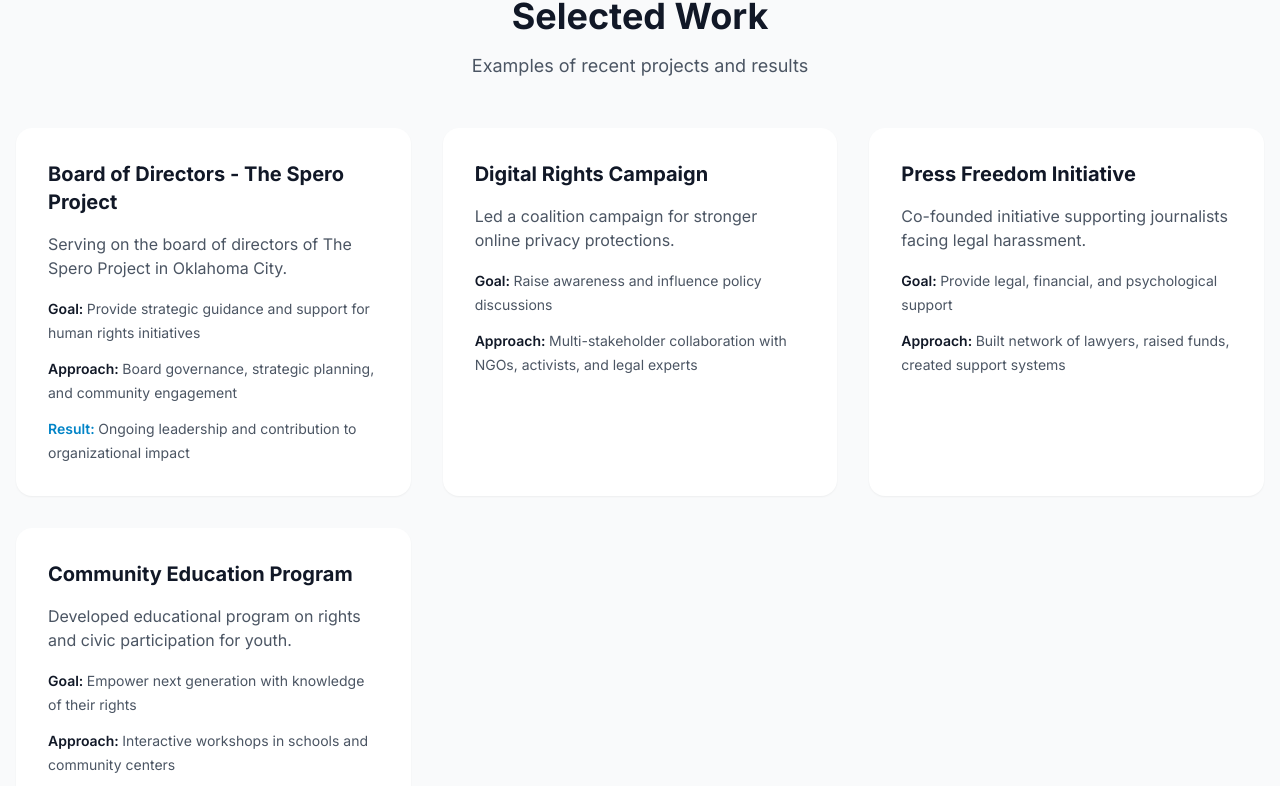
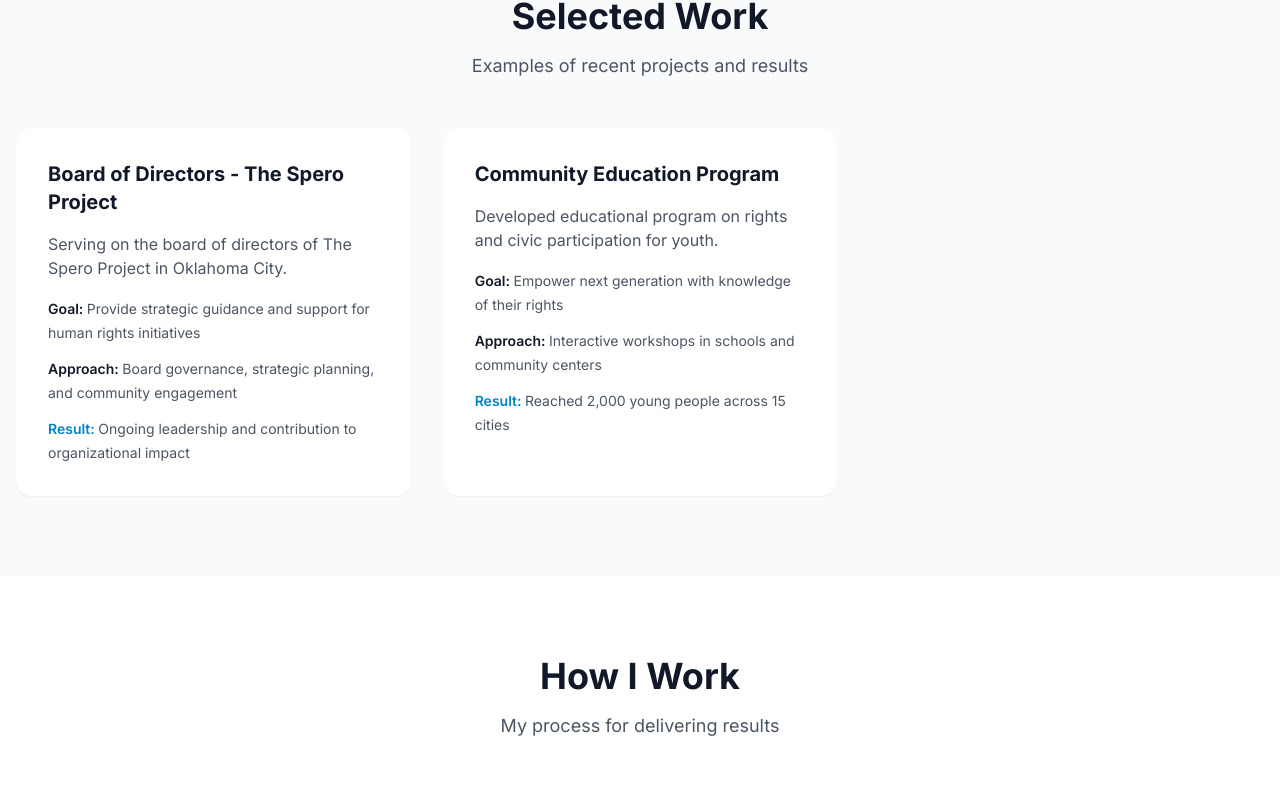
Before and after one commit to turanyunus/adilbayraktar, a Next.js app: page /human-rights in a window 1280 px wide. Shown: the part 1375-2161 px from the top of the page. Built offline with nearby package versions, Linux system fonts and the light colour scheme.

Commit message:
Fix typo issues: remove names, update email addresses, fix HTML entities

```diff
--- a/app/contact/page.tsx
+++ b/app/contact/page.tsx
@@ -189,11 +189,11 @@ export default function ContactPage() {
                 </h3>
                 <div className="space-y-3">
                   <a
-                    href="mailto:bayraktar.adil94@gmail.com"
+                    href="mailto:Adil.Bayraktar94@gmail.com"
                     className="flex items-center gap-3 text-gray-600 hover:text-primary-600 transition-colors"
                   >
                     <Mail className="w-5 h-5" />
-                    <span>bayraktar.adil94@gmail.com</span>
+                    <span>Adil.Bayraktar94@gmail.com</span>
                   </a>
                 </div>
               </div>
@@ -283,7 +283,7 @@ export default function ContactPage() {
               {[
                 {
                   q: "What types of projects do you take on?",
-                  a: "I work with a wide range of clients including tech startups, NGOs, media organizations, universities, and grassroots movements. Whether you need social media strategy, a speaker for your event, or a collaborator on human rights work, I&apos;d love to hear about your project.",
+                  a: "I work with a wide range of clients including tech startups, NGOs, media organizations, universities, and grassroots movements. Whether you need social media strategy, a speaker for your event, or a collaborator on human rights work, I'd love to hear about your project.",
                 },
                 {
                   q: "How do you approach new projects?",
@@ -291,10 +291,10 @@ export default function ContactPage() {
                 },
                 {
                   q: "Do you work with international clients?",
-                  a: "Yes! I&apos;ve worked with clients and spoken at events across Europe, the Middle East, and beyond. Remote collaboration is seamless, and I&apos;m happy to travel for speaking engagements.",
+                  a: "Yes! I've worked with clients and spoken at events across Europe, the Middle East, and beyond. Remote collaboration is seamless, and I'm happy to travel for speaking engagements.",
                 },
                 {
-                  q: "What&apos;s your typical response time?",
+                  q: "What's your typical response time?",
                   a: "I aim to respond to all inquiries within 1-2 business days. For urgent matters, feel free to mention it in your message.",
                 },
               ].map((faq, index) => (
--- a/app/human-rights/page.tsx
+++ b/app/human-rights/page.tsx
@@ -66,22 +66,6 @@ export default function HumanRightsPage() {
         "Board governance, strategic planning, and community engagement",
       result:
         "Ongoing leadership and contribution to organizational impact",
-    },
-    {
-      title: "Digital Rights Campaign",
-      description:
-        "Led a coalition campaign for stronger online privacy protections.",
-      goal: "Raise awareness and influence policy discussions",
-      approach:
-        "Multi-stakeholder collaboration with NGOs, activists, and legal experts",
-    },
-    {
-      title: "Press Freedom Initiative",
-      description:
-        "Co-founded initiative supporting journalists facing legal harassment.",
-      goal: "Provide legal, financial, and psychological support",
-      approach:
-        "Built network of lawyers, raised funds, created support systems",
     },
     {
       title: "Community Education Program",
--- a/app/page.tsx
+++ b/app/page.tsx
@@ -362,7 +362,7 @@ export default function HomePage() {
                   TikTok
                 </a>
                 <a
-                  href="mailto:bayraktar.adil94@gmail.com"
+                  href="mailto:Adil.Bayraktar94@gmail.com"
                   className="inline-flex items-center gap-2 px-6 py-3 bg-white/10 hover:bg-white/20 text-white font-medium rounded-lg transition-all backdrop-blur-sm"
                 >
                   <Mail className="w-5 h-5" />
--- a/app/public-speaking/page.tsx
+++ b/app/public-speaking/page.tsx
@@ -185,12 +185,6 @@ export default function PublicSpeakingPage() {
   ];
 
   const testimonials = [
-    {
-      quote:
-        "Adil has established a standard setting social media program that is helping our office connect with the community in ways we could have never predicted.",
-      author: "Del. Lesley Lopez",
-      event: "State Delegate",
-    },
     {
       quote:
         "The workshop was engaging, practical, and inspiring. Our students left with actionable strategies they could implement immediately.",
--- a/app/social-media/page.tsx
+++ b/app/social-media/page.tsx
@@ -213,7 +213,7 @@ export default function SocialMediaPage() {
                 Clients & Partners
               </h2>
               <p className="text-lg text-gray-600 max-w-2xl mx-auto">
-                I&apos;ve had the privilege of working with diverse organizations, public figures, artists, and athletes
+                I&apos;ve worked with elected officials and political campaigns, diverse organizations, artists, and athletes
               </p>
             </motion.div>
 
@@ -257,14 +257,6 @@ export default function SocialMediaPage() {
                   <h3 className="text-2xl font-bold text-gray-900">Political Figures</h3>
                 </div>
                 <div className="grid md:grid-cols-2 gap-4">
-                  <div className="p-6 bg-white rounded-xl border border-gray-200 hover:shadow-lg transition-all">
-                    <div className="font-semibold text-gray-900 text-lg">State Delegate Lesly Lopez</div>
-                    <div className="text-gray-600 text-sm mt-1">Maryland State Delegate</div>
-                  </div>
-                  <div className="p-6 bg-white rounded-xl border border-gray-200 hover:shadow-lg transition-all">
-                    <div className="font-semibold text-gray-900 text-lg">Zeeshan Hafeez</div>
-                    <div className="text-gray-600 text-sm mt-1">Texas Congress Candidate</div>
-                  </div>
                 </div>
               </motion.div>
 
--- a/components/Footer.tsx
+++ b/components/Footer.tsx
@@ -53,7 +53,7 @@ export function Footer() {
               </svg>
             </a>
             <a
-              href="mailto:bayraktar.adil94@gmail.com"
+              href="mailto:Adil.Bayraktar94@gmail.com"
               className="p-2 text-gray-400 hover:text-primary-600 transition-colors"
               aria-label="Email"
             >
```
